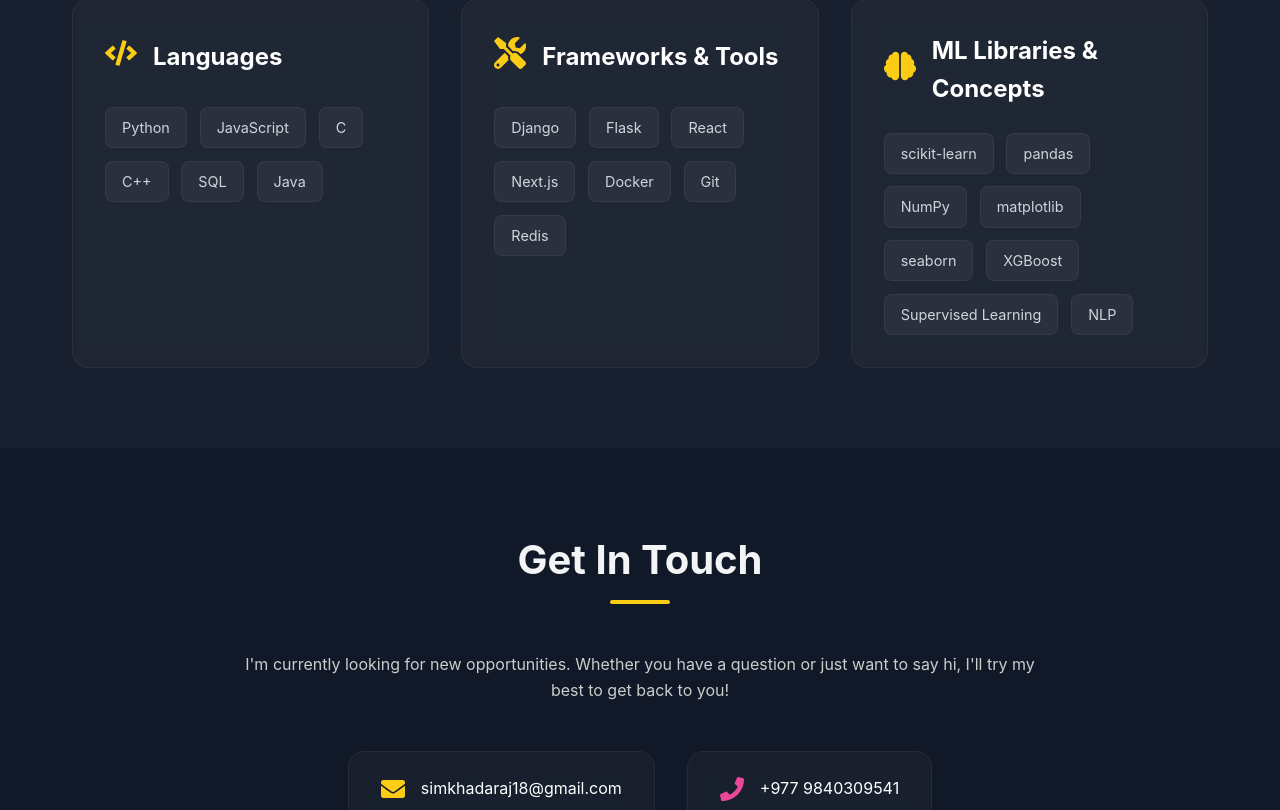
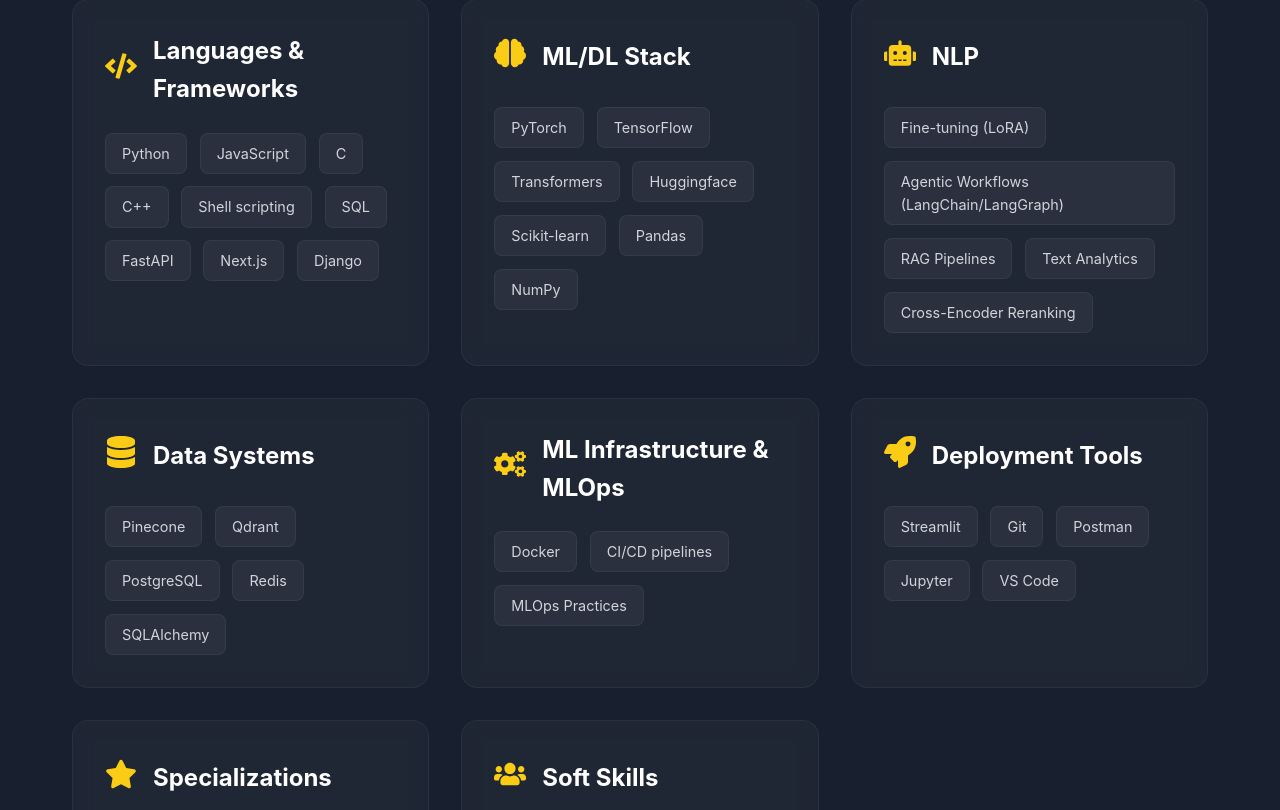
Before and after one commit to RAJ-Git18/portfolio, a React (Vite) app: page / in a window 1280 px wide. Shown: the part 3690-4500 px from the top of the page. Built offline with nearby package versions, Linux system fonts and the light colour scheme.

Commit message:
update: skills section

```diff
--- a/src/components/Skills.jsx
+++ b/src/components/Skills.jsx
@@ -1,23 +1,48 @@
 import React from 'react';
 import { motion } from 'framer-motion';
-import { FaCode, FaTools, FaBrain } from 'react-icons/fa';
+import { FaCode, FaBrain, FaRobot, FaDatabase, FaCogs, FaRocket, FaStar, FaUsers } from 'react-icons/fa';
 
 const Skills = () => {
     const skills = [
         {
-            category: 'Languages',
+            category: 'Languages & Frameworks',
             icon: <FaCode />,
-            items: ['Python', 'JavaScript', 'C', 'C++', 'SQL', 'Java']
+            items: ['Python', 'JavaScript', 'C', 'C++', 'Shell scripting', 'SQL', 'FastAPI', 'Next.js', 'Django']
         },
         {
-            category: 'Frameworks & Tools',
-            icon: <FaTools />,
-            items: ['Django', 'Flask', 'React', 'Next.js', 'Docker', 'Git', 'Redis']
+            category: 'ML/DL Stack',
+            icon: <FaBrain />,
+            items: ['PyTorch', 'TensorFlow', 'Transformers', 'Huggingface', 'Scikit-learn', 'Pandas', 'NumPy']
         },
         {
-            category: 'ML Libraries & Concepts',
-            icon: <FaBrain />,
-            items: ['scikit-learn', 'pandas', 'NumPy', 'matplotlib', 'seaborn', 'XGBoost', 'Supervised Learning', 'NLP']
+            category: 'NLP',
+            icon: <FaRobot />,
+            items: ['Fine-tuning (LoRA)', 'Agentic Workflows (LangChain/LangGraph)', 'RAG Pipelines', 'Text Analytics', 'Cross-Encoder Reranking']
+        },
+        {
+            category: 'Data Systems',
+            icon: <FaDatabase />,
+            items: ['Pinecone', 'Qdrant', 'PostgreSQL', 'Redis', 'SQLAlchemy']
+        },
+        {
+            category: 'ML Infrastructure & MLOps',
+            icon: <FaCogs />,
+            items: ['Docker', 'CI/CD pipelines', 'MLOps Practices']
+        },
+        {
+            category: 'Deployment Tools',
+            icon: <FaRocket />,
+            items: ['Streamlit', 'Git', 'Postman', 'Jupyter', 'VS Code']
+        },
+        {
+            category: 'Specializations',
+            icon: <FaStar />,
+            items: ['NLP', 'LLM Systems', 'RAG/Agentic Architectures', 'Computer Vision', 'Full-Stack Development']
+        },
+        {
+            category: 'Soft Skills',
+            icon: <FaUsers />,
+            items: ['Communication', 'Problem Solving', 'Teamwork', 'Quick Learning', 'Research-Oriented']
         }
     ];
 
```
